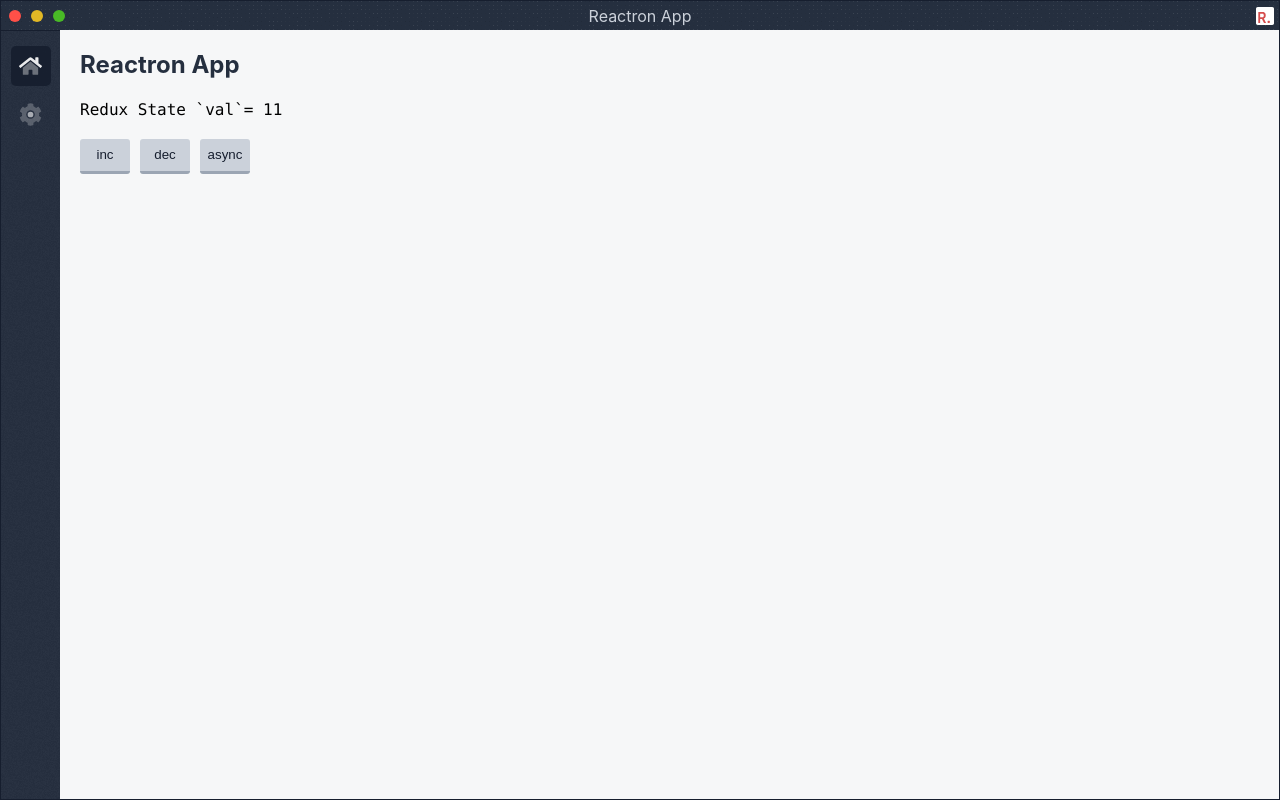
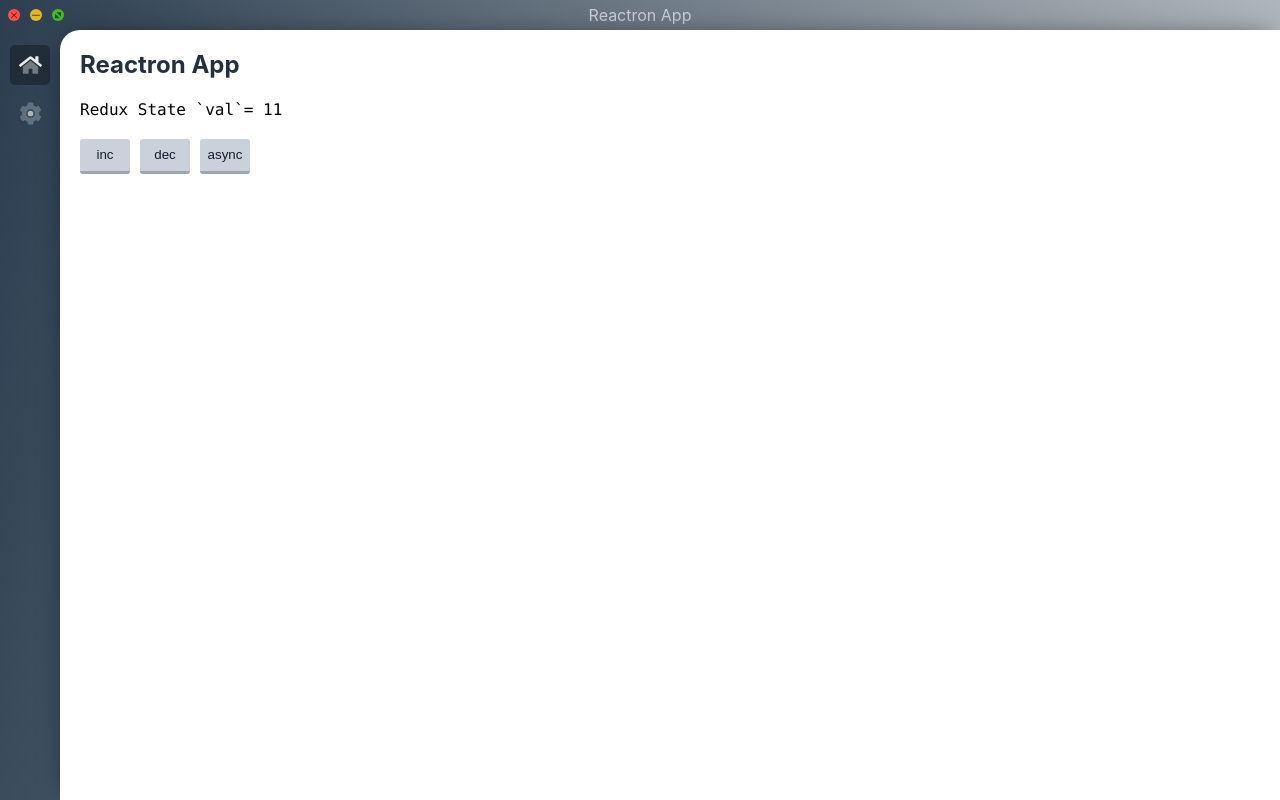
Before and after one commit to SamirDjelal/Reactron, a React (Create React App) app: page / in a window 1280 px wide. Built offline with nearby package versions, Linux system fonts and the light colour scheme.

Commit message:
theme changed

```diff
--- a/src/styles/App.scss
+++ b/src/styles/App.scss
@@ -1,13 +1,13 @@
 .Titlebar {
 	height: 30px;
-	background-color: #252f3f;
+	//background-color: #252f3f;
 	color: #cbd1da;
 	display: flex;
 	line-height: 30px;
-	border-top: 1px solid #161e2e;
-	border-right: 1px solid #161e2e;
-	border-left: 1px solid #161e2e;
-	background-image: url('../assets/images/texture.png');
+	//border-top: 1px solid #161e2e;
+	//border-right: 1px solid #161e2e;
+	//border-left: 1px solid #161e2e;
+	//background-image: url('../assets/images/texture.png');
 	background-size: 80px auto;
 
 	.Icon {
@@ -15,7 +15,7 @@
 		background-repeat: no-repeat;
 		background-size: 18px 18px;
 		background-position: calc(100% - 5px) 50%;
-		background-image: url('../assets/images/icon.svg');
+		//background-image: url('../assets/images/icon.svg');
 		-webkit-app-region: drag;
 		-webkit-user-select: none;
 	}
@@ -94,9 +94,9 @@
 	height: calc(100% - 30px);
 
 	.Menu {
-		background-image: url('../assets/images/texture2.png');
+		//background-image: url('../assets/images/texture2.png');
 
-		background-color: #252F3F;
+		//background-color: #252F3F;
 		width: 60px;
 		padding-top: 15px;
 		display: flex;
@@ -104,9 +104,9 @@
 		flex-direction: column;
 		align-items: center;
 		position: fixed;
-		border-left: 1px solid #161e2e;
-		border-bottom: 1px solid #161e2e;
-		border-top: 1px solid #161e2e;
+		//border-left: 1px solid #161e2e;
+		//border-bottom: 1px solid #161e2e;
+		//border-top: 1px solid #161e2e;
 
 		a {
 			color: #cbcbcb;
@@ -137,24 +137,23 @@
 				background-image: url('../assets/images/setting.svg');
 			}
 
-			&:hover {
-				background-color: #161E2E;
-				opacity: .9;
-			}
-
-			&.active {
-				background-color: #161E2E;
+			&:hover, &.active {
+				background-color: #00000059;
 				opacity: .9;
 			}
 		}
 	}
 
 	.Main {
+		background-color: #fff;
+		z-index: 99;
+		box-shadow: 0 0 30px -10px #000000b8;
+		border-top-left-radius: 20px;
 		width: calc(100% - 60px);
 		padding: 20px;
 		margin-left: 60px;
-		border-right: 1px solid #161e2e;
-		border-bottom: 1px solid #161e2e;
+		//border-right: 1px solid #161e2e;
+		//border-bottom: 1px solid #161e2e;
 		overflow-y: scroll;
 
 		h2 {
--- a/src/styles/index.scss
+++ b/src/styles/index.scss
@@ -29,7 +29,8 @@ code {
 
 #root {
 	height: 100%;
-
+	//background-color: #15013d;
+	background-image: linear-gradient(280deg, #bdc3c7, #2c3e50);
 }
 
 a {
```
